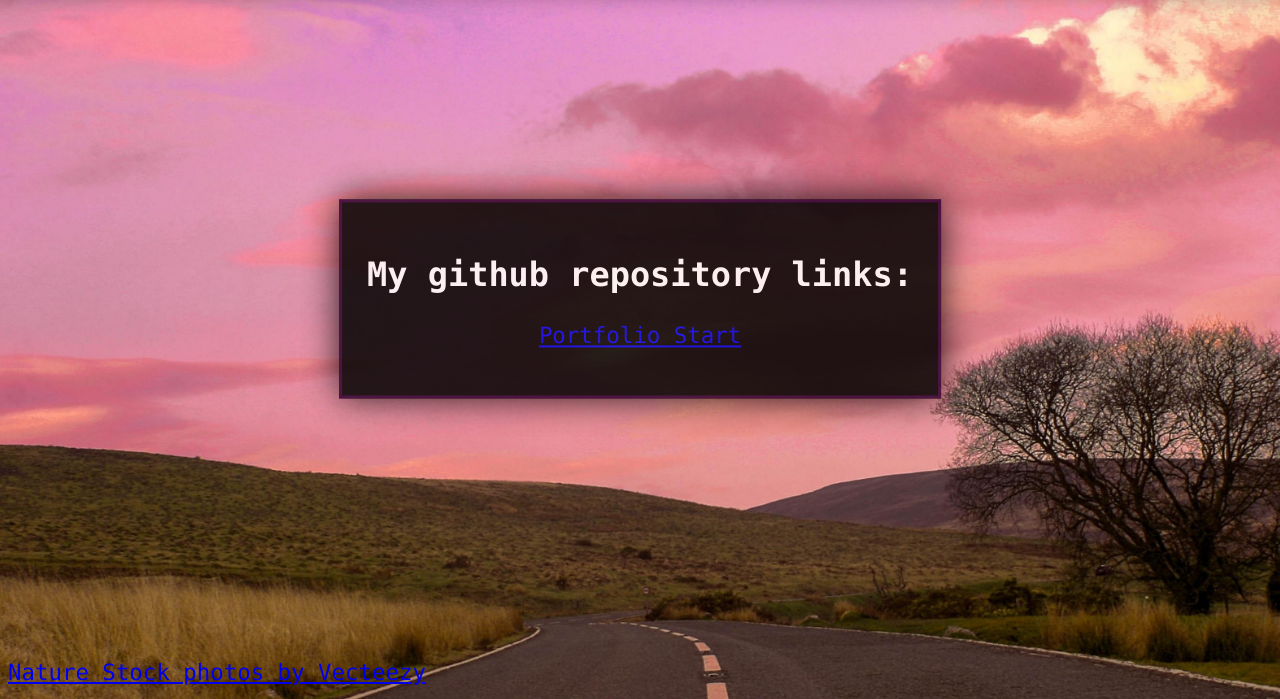
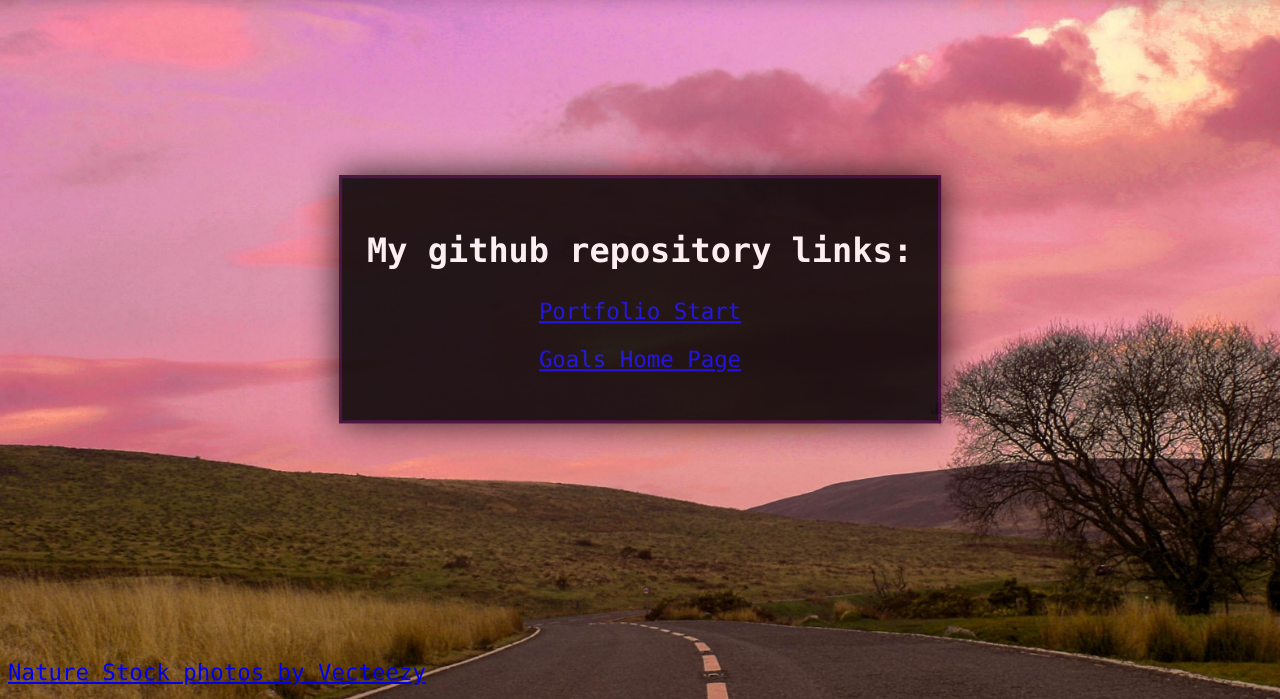
Before and after one commit to kalamitykidd/Goals-Home-Page, a plain HTML site: page github_links.html in a window 1280 px wide. Shown: the part 101-800 px from the top of the page. Drawn offline with Linux system fonts and the light colour scheme.

Commit message:
added link

```diff
--- a/github_links.html
+++ b/github_links.html
@@ -23,6 +23,7 @@
 				<h2>My github repository links:</h2>
 
 				<p><a href="https://kalamitykidd.github.io/portfolio-start/"> Portfolio Start </a></p>
+				<p><a href="https://kalamitykidd.github.io/Goals-Home-Page/"> Goals Home Page </a></p>
 
 
 				</div>
```
